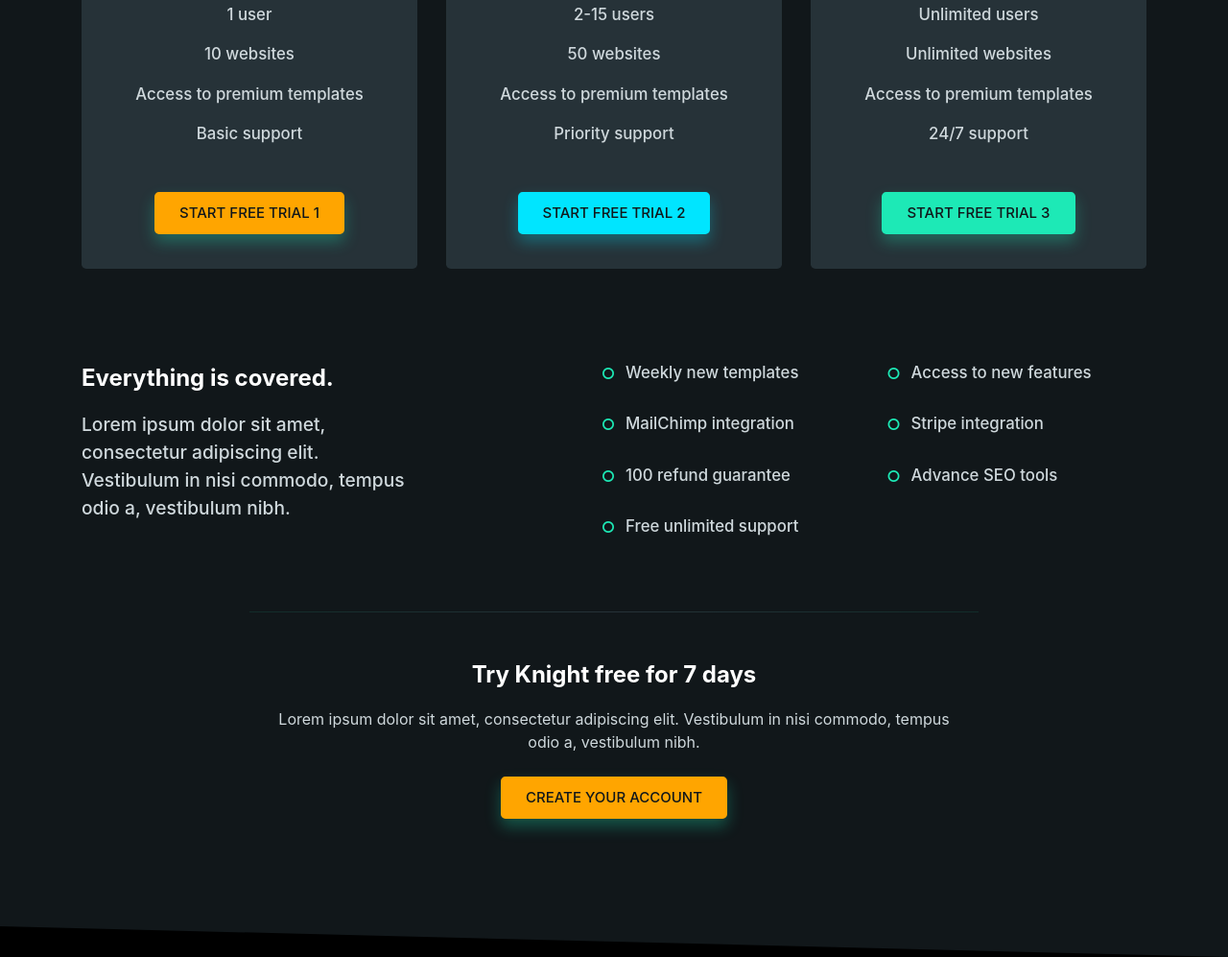
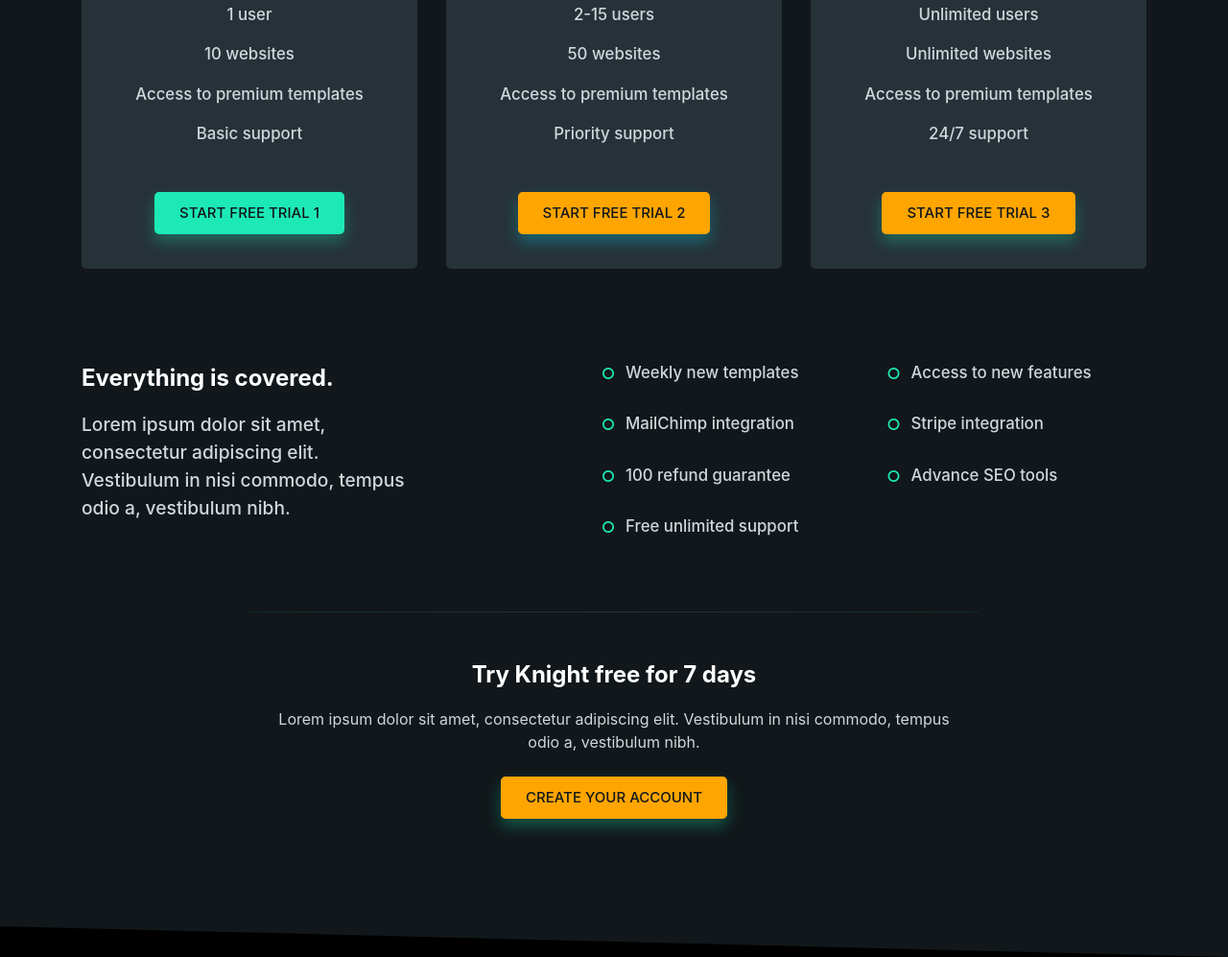
Before and after one commit to marcus-18/carini.knight, a plain HTML site: page index.html in a window 1280 px wide. Shown: the part 2970-3967 px from the top of the page at 96% size. Drawn offline with nearby package versions, Linux system fonts and the light colour scheme; a web font is replaced by a local one.

Commit message:
correzione colori

```diff
--- a/index.html
+++ b/index.html
@@ -194,7 +194,7 @@
                                 <li>Access to premium templates</li>
                                 <li>Basic support</li>
                             </ul>
-                            <a href="#" class="btn btn-primary" style="background-color: orange; border-color: orange;">
+                            <a href="#" class="btn btn-primary">
                                 Start free trial 1
                             </a>
                         </div>
@@ -210,7 +210,7 @@
                                 <li>Access to premium templates</li>
                                 <li>Priority support</li>
                             </ul>
-                            <a href="#" class="btn btn-info">
+                            <a href="#" class="btn btn-info" style="background-color: orange; border-color: orange;">
                                 Start free trial 2
                             </a>
                         </div>
@@ -226,7 +226,7 @@
                                 <li>Access to premium templates</li>
                                 <li>24/7 support</li>
                             </ul>
-                            <a href="#" class="btn btn-primary">
+                            <a href="#" class="btn btn-primary" style="background-color: orange; border-color: orange;">
                                 Start free trial 3
                             </a>
                         </div>
```
